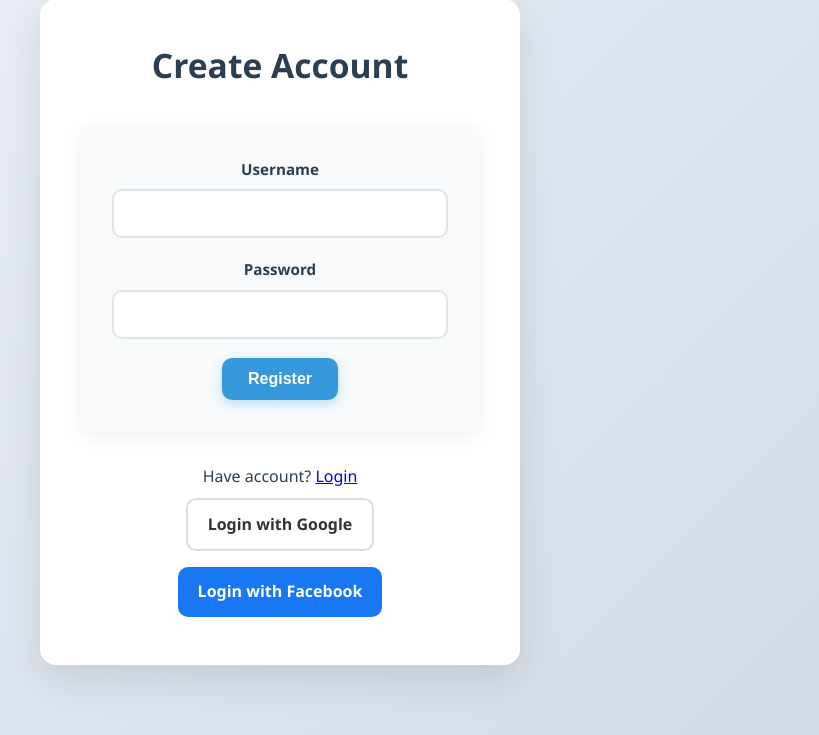
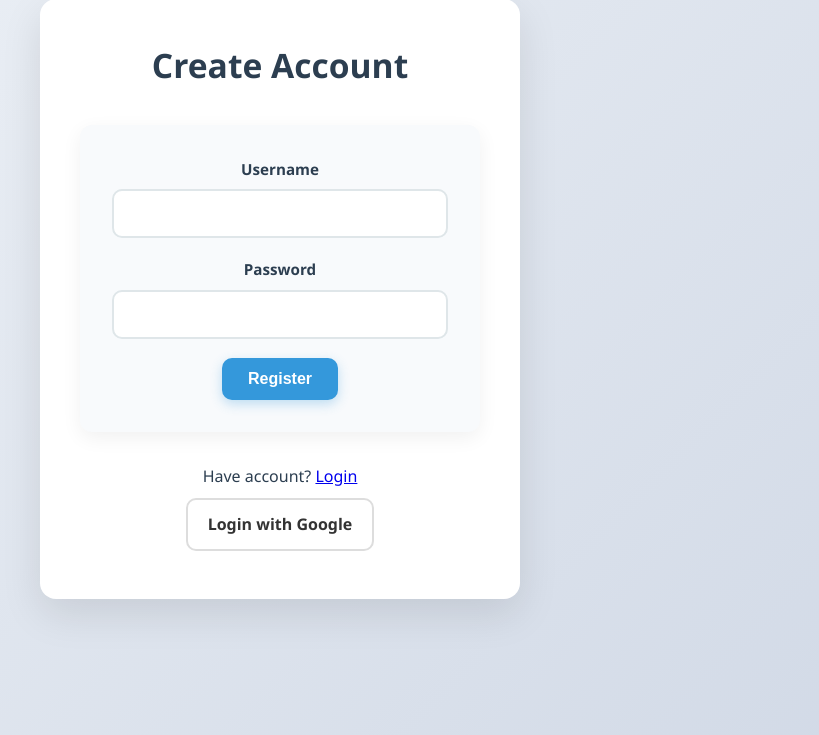
Before and after one commit to S1318885/comp3810sef-group4, a Node server app: page /register in a window 1280 px wide. Shown: the part 65-800 px from the top of the page, without its empty margins (360-1179 px from the left). Run offline with Node 20, Linux system fonts and the light colour scheme; some libraries are stand-ins or nearby versions.

Commit message:
Update register.ejs

```diff
--- a/views/register.ejs
+++ b/views/register.ejs
@@ -18,7 +18,6 @@
   </form>
   <p class="mt-1">Have account? <a href="/login">Login</a></p>
   <a href="/auth/google" class="oauth-btn google-btn">Login with Google</a>
-  <a href="/auth/facebook" class="oauth-btn facebook-btn">Login with Facebook</a>
 </div>
 </body>
 
```
